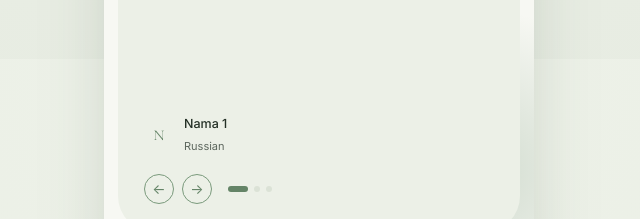
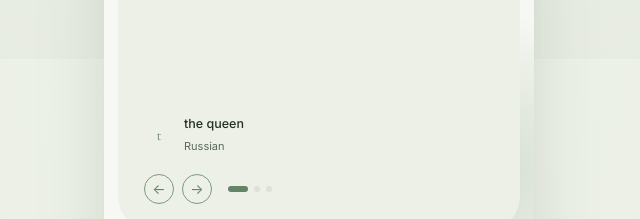
Before and after one commit to umarsandifajar/lashsist, a plain HTML site: page index.html in a window 1280 px wide. Shown: the part 3141-3360 px from the top of the page, 321-961 px from the left. Drawn offline with nearby package versions, Linux system fonts and the light colour scheme.

Commit message:
Add files via upload

```diff
--- a/index.html
+++ b/index.html
@@ -391,9 +391,9 @@ const STYLES = [
  {n:"Russian", tag:"Full Glam", ic:"cloud", d:"Volume penuh dengan fan buatan tangan dari bulu ultra-tipis. Tebal, dramatis, namun tetap ringan.", t:"90 menit", p:"Rp 250K"}
 ];
 const TESTI = [   // isi 5 testimoni; photo = URL/base64 foto klien, ukuran 900x950 px (portrait/kotak, wajah di tengah)
- {name:"Nama 1", tag:"Russian", quote:"Cantik bangett ahh matanya♥️♥️", photo:"img/testi1.webp"},
- {name:"Nama 2", tag:"Classic", quote:"Cantik banget makasih ya kak🥰🥰.", photo:"img/testi2.webp"},
- {name:"Nama 3", tag:"Korean", quote:"Suka bangetttttt sama eyelashnyaa.", photo:"img/testi3.webp"},
+ {name:"the queen", tag:"Russian", quote:"Cantik bangett ahh matanya♥️♥️", photo:"img/testi1.webp"},
+ {name:"queen 2", tag:"Classic", quote:"Cantik banget makasih ya kak🥰🥰.", photo:"img/testi2.webp"},
+ {name:"queen 3", tag:"Korean", quote:"Suka bangetttttt sama eyelashnyaa.", photo:"img/testi3.webp"},
 ];
 const GALLERY = [   // 6 postingan TikTok. img = thumbnail/cover rasio 4:5 -> 800x1000 px (URL atau base64). type: "video" atau "photo"
  {url:"https://www.tiktok.com/@lashsistbydianalestari/photo/7680478586930793749", type:"photo", img:"img/1.webp"},
```
